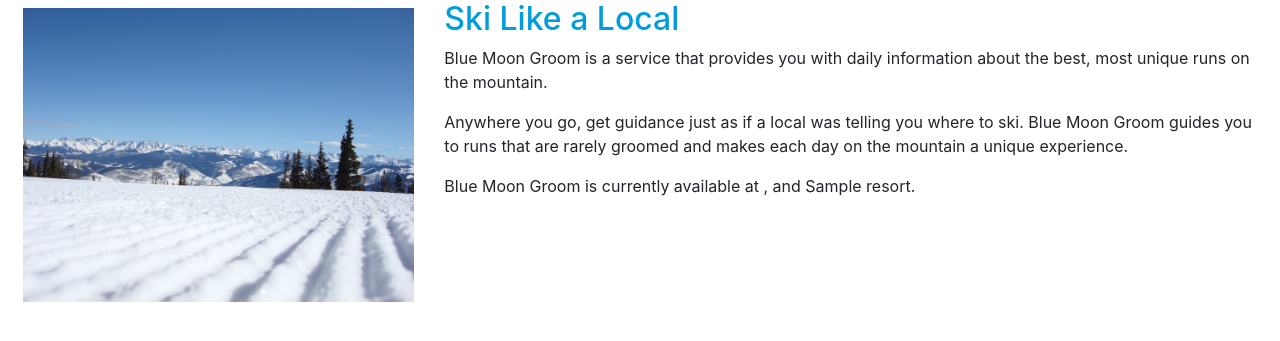
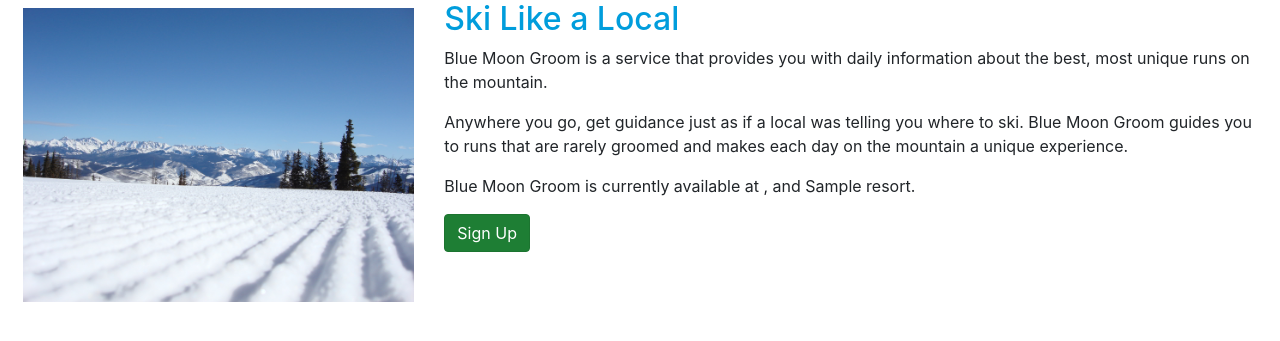
Before and after one commit to alexphi314/grmrpt, a Django app: page / in a window 1280 px wide. Shown: the part 208-549 px from the top of the page. Run offline with Django 3.2, Linux system fonts and the light colour scheme; tables that the repository leaves empty hold one stand-in row (values such as "Sample post"); some libraries are stand-ins or nearby versions.

Commit message:
Added big 'signup' button on home page

```diff
--- a/grmrpt_site/reports/templates/index.html
+++ b/grmrpt_site/reports/templates/index.html
@@ -22,6 +22,11 @@
                 <p>
                     Blue Moon Groom is currently available at {{ resorts_str }}.
                 </p>
+                {% if not user.is_authenticated %}
+                    <a href="/signup">
+                        <button type="button" class="btn btn-success active">Sign Up</button>
+                    </a>
+                {% endif %}
             </div>
         </div>
     </div>
```
